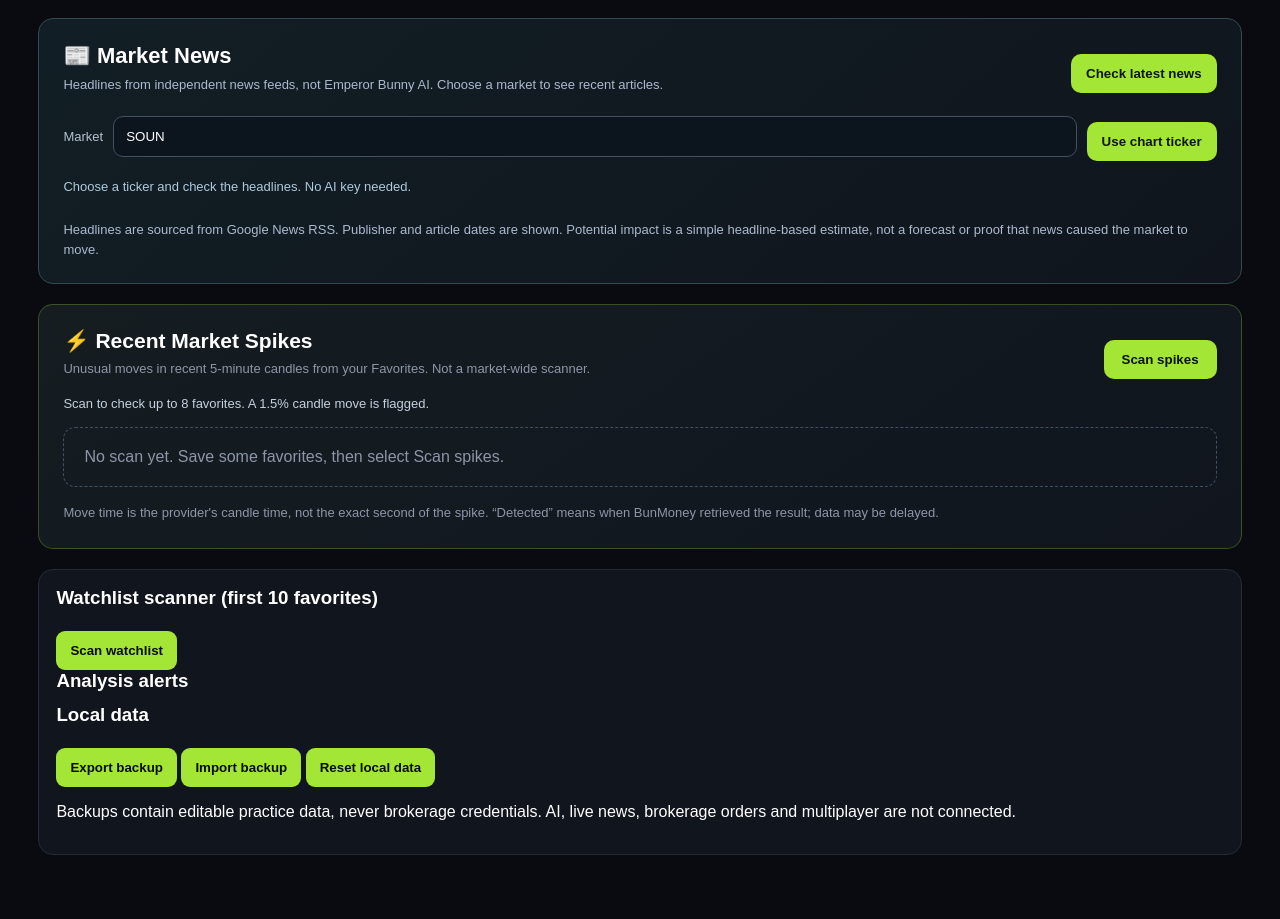
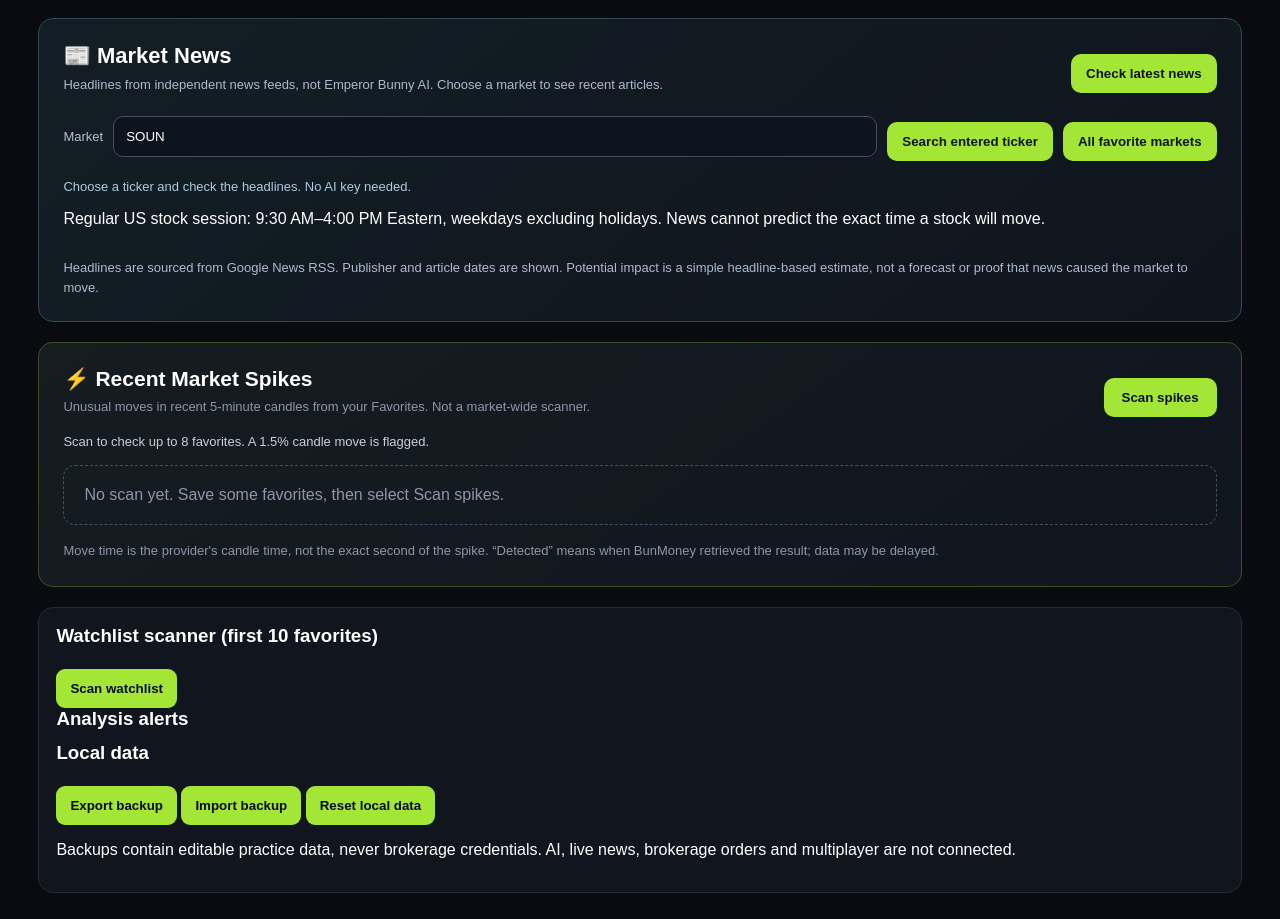
Before and after one commit to Jaycool774/BunMoney, a plain HTML site: page index.html in a window 1280 px wide. Shown: the part 2712-3631 px from the top of the page. Drawn offline with Linux system fonts and the light colour scheme.

Commit message:
Improve multi-market news ranking, pagination, and ticker navigation

```diff
--- a/index.html
+++ b/index.html
@@ -342,10 +342,13 @@
     <div class="news-symbol-row">
       <label for="newsSymbol">Market</label>
       <input id="newsSymbol" type="text" maxlength="30" value="SOUN" placeholder="TSLA / SOUN / AAPL" autocomplete="off">
-      <button type="button" data-action="newsFromChart">Use chart ticker</button>
+      <button type="button" data-action="newsFromChart">Search entered ticker</button>
+      <button type="button" data-action="newsAllFavorites">All favorite markets</button>
     </div>
     <p id="liveNewsStatus" class="live-news-status" role="status" aria-live="polite">Choose a ticker and check the headlines. No AI key needed.</p>
+    <p class="news-timing" id="newsTiming">Regular US stock session: 9:30 AM–4:00 PM Eastern, weekdays excluding holidays. News cannot predict the exact time a stock will move.</p>
     <div class="news-brief" id="liveNewsBrief"></div>
+    <div class="news-pages" id="newsPages" aria-label="Market news pages"></div>
     <div class="news-sources" id="liveNewsSources"></div>
     <p class="news-footnote">Headlines are sourced from Google News RSS. Publisher and article dates are shown. Potential impact is a simple headline-based estimate, not a forecast or proof that news caused the market to move.</p>
   </section>
```
